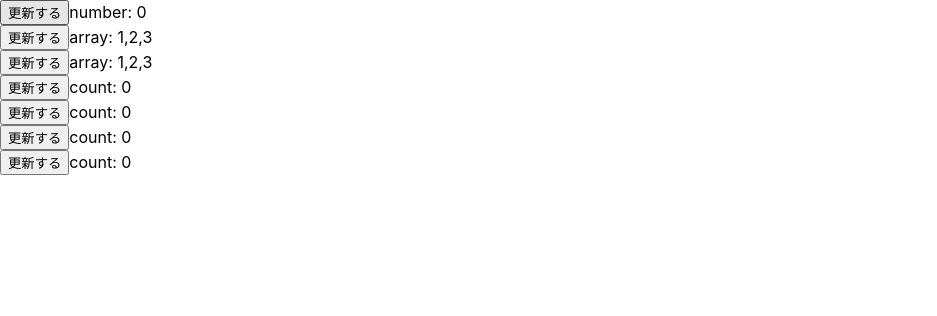
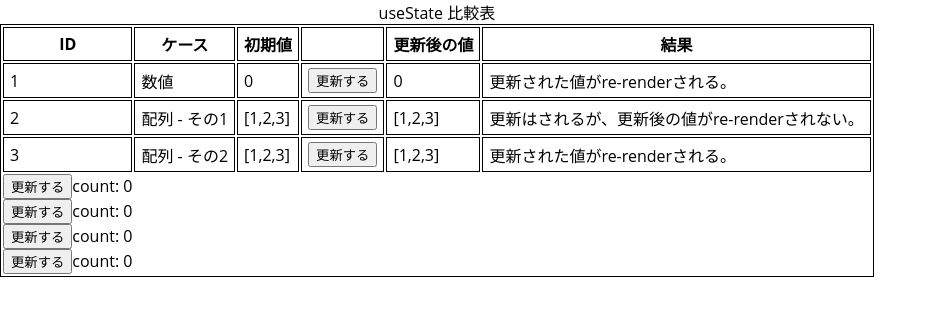
Before and after one commit to DiveIntoHacking/mo-use-states, a React (Create React App) app: page / in a window 1280 px wide. Shown: the top 316 px of the page, without its empty margins (0-937 px from the left). Built offline with nearby package versions, Linux system fonts and the light colour scheme.

Commit message:
just update

```diff
--- a/src/App.css
+++ b/src/App.css
@@ -36,3 +36,18 @@
     transform: rotate(360deg);
   }
 }
+
+table {
+  border: 1px solid black;
+  font: 16px 'Open Sans', Helvetica, Arial, sans-serif;
+}
+
+thead > tr {
+  background-color: rgb(228, 240, 245);
+}
+
+th,
+td {
+  border: 1px solid black;
+  padding: 4px 6px;
+}
--- a/src/App.js
+++ b/src/App.js
@@ -1,5 +1,7 @@
 import React, { useState } from 'react';
 import { classToPlain, plainToClass } from 'class-transformer';
+
+import './App.css';
 
 const StateIsNumber = () => {
   const [number, setNumber] = useState(0);
@@ -8,14 +10,19 @@ const StateIsNumber = () => {
   };
 
   return (
-    <div>
-      <button onClick={increment}>更新する</button>
-      number: {number}
-    </div>
+    <tr>
+      <td>1</td>
+      <td>数値</td>
+      <td>0</td>
+      <td>
+        <button onClick={increment}>更新する</button>
+      </td>
+      <td>{number}</td>
+      <td>更新された値がre-renderされる。</td>
+    </tr>
   );
 };
 
-/* 状態は更新されるものの、 re-renderされないので、期待の動きとはならない。 */
 const StateIsArray = () => {
   const [array, setArray] = useState([1, 2, 3]);
   const push = () => {
@@ -28,10 +35,16 @@ const StateIsArray = () => {
   };
 
   return (
-    <div>
-      <button onClick={push}>更新する</button>
-      array: {array.toString()}
-    </div>
+    <tr>
+      <td>2</td>
+      <td>配列 - その1</td>
+      <td>[{[1, 2, 3].toString()}]</td>
+      <td>
+        <button onClick={push}>更新する</button>
+      </td>
+      <td>[{array.toString()}]</td>
+      <td>更新はされるが、更新後の値がre-renderされない。</td>
+    </tr>
   );
 };
 
@@ -45,10 +58,16 @@ const StateIsArray2 = () => {
   };
 
   return (
-    <div>
-      <button onClick={push}>更新する</button>
-      array: {array.toString()}
-    </div>
+    <tr>
+      <td>3</td>
+      <td>配列 - その2</td>
+      <td>[{[1, 2, 3].toString()}]</td>
+      <td>
+        <button onClick={push}>更新する</button>
+      </td>
+      <td>[{array.toString()}]</td>
+      <td>更新された値がre-renderされる。</td>
+    </tr>
   );
 };
 
@@ -135,7 +154,16 @@ const StateIsClassInstance4 = () => {
 
 const App = () => {
   return (
-    <>
+    <table>
+      <caption>useState 比較表</caption>
+      <tr>
+        <th scope="col">ID</th>
+        <th scope="col">ケース</th>
+        <th scope="col">初期値</th>
+        <th scope="col"></th>
+        <th scope="col">更新後の値</th>
+        <th scope="col">結果</th>
+      </tr>
       <StateIsNumber />
       <StateIsArray />
       <StateIsArray2 />
@@ -143,7 +171,7 @@ const App = () => {
       <StateIsClassInstance2 />
       <StateIsClassInstance3 />
       <StateIsClassInstance4 />
-    </>
+    </table>
   );
 };
 
```
